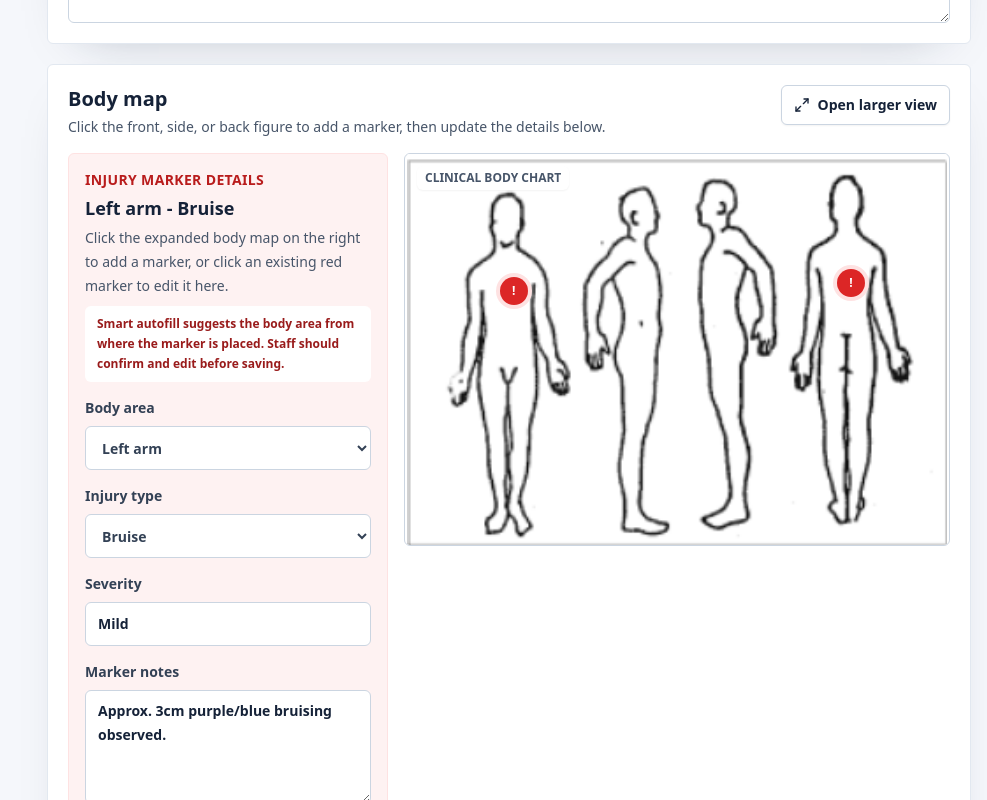
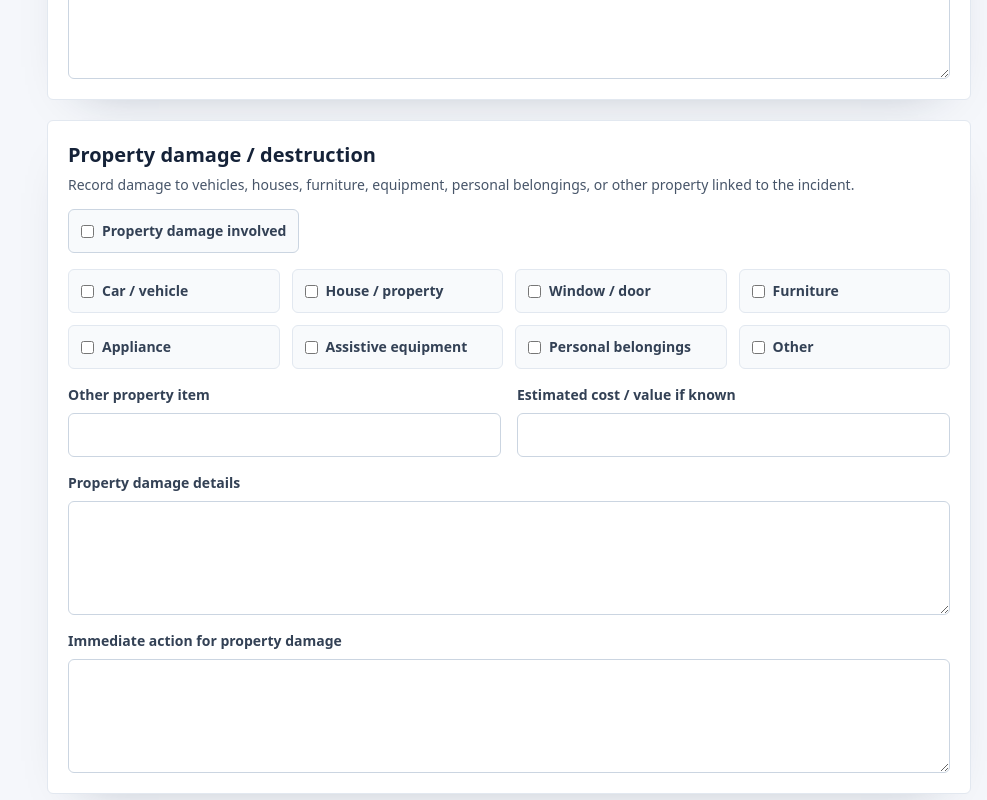
Before and after one commit to DENMWA/EMPOWER, a Next.js app: page /incidents/new in a window 1280 px wide. Shown: the part 1740-2540 px from the top of the page, without its empty margins (293-1280 px from the left). Built offline with nearby package versions, Linux system fonts and the light colour scheme; no server answers.

Commit message:
Add incident property damage capture

```diff
--- a/components/incidents/IncidentReportCollectionExport.tsx
+++ b/components/incidents/IncidentReportCollectionExport.tsx
@@ -22,6 +22,14 @@ type StoredIncidentReport = {
   notifications: string;
   followUp: string;
   managerReview: string;
+  propertyDamage?: {
+    involved: boolean;
+    items: string[];
+    otherItem: string;
+    description: string;
+    estimatedCost: string;
+    immediateAction: string;
+  };
   markers?: Array<{
     area: string;
     injury: string;
@@ -51,6 +59,14 @@ const sampleIncidentReports: StoredIncidentReport[] = [
     notifications: "Manager notified at 09:50. Case manager notified through internal handover note.",
     followUp: "Monitor pain, review bathroom threshold risk, and update the support plan if required.",
     managerReview: "Pending manager review. Consider whether escalation or reportable incident assessment is required.",
+    propertyDamage: {
+      involved: false,
+      items: [],
+      otherItem: "",
+      description: "",
+      estimatedCost: "",
+      immediateAction: ""
+    },
     markers: [
       { area: "Left arm", injury: "Bruise", severity: "Mild", notes: "Approx. 3cm purple/blue bruising observed." },
       { area: "Upper back", injury: "Redness", severity: "Mild", notes: "Approx. 4cm red area observed, no open skin." }
@@ -92,6 +108,15 @@ function formatIncidentReport(report: StoredIncidentReport) {
     ? report.attachments.map((attachment) => `${attachment.name} (${attachment.type}) - ${attachment.notes}`).join("; ")
     : "No attachments recorded.";
 
+  const propertyDamage = report.propertyDamage?.involved
+    ? [
+        `Items: ${[...(report.propertyDamage.items || []), report.propertyDamage.otherItem].filter(Boolean).join(", ") || "Not specified"}`,
+        `Details: ${report.propertyDamage.description || "Not recorded"}`,
+        `Estimated cost/value: ${report.propertyDamage.estimatedCost || "Not recorded"}`,
+        `Immediate action: ${report.propertyDamage.immediateAction || "Not recorded"}`
+      ].join("; ")
+    : "No property damage recorded.";
+
   return [
     `Incident ID: ${report.incidentId}`,
     `Date/time: ${report.date} ${report.time}`,
@@ -104,6 +129,7 @@ function formatIncidentReport(report: StoredIncidentReport) {
     `What happened: ${report.whatHappened}`,
     `Injury/harm summary: ${report.injurySummary}`,
     `Immediate response: ${report.immediateAction}`,
+    `Property damage/destruction: ${propertyDamage}`,
     `Notifications: ${report.notifications}`,
     `Follow-up: ${report.followUp}`,
     `Manager review: ${report.managerReview}`,
--- a/components/incidents/IncidentReportForm.tsx
+++ b/components/incidents/IncidentReportForm.tsx
@@ -27,6 +27,15 @@ type Attachment = {
   notes: string;
 };
 
+type PropertyDamageDetails = {
+  involved: boolean;
+  items: string[];
+  otherItem: string;
+  description: string;
+  estimatedCost: string;
+  immediateAction: string;
+};
+
 type IncidentReport = {
   incidentId: string;
   date: string;
@@ -42,13 +51,15 @@ type IncidentReport = {
   notifications: string;
   followUp: string;
   managerReview: string;
+  propertyDamage: PropertyDamageDetails;
   markers: BodyMarker[];
   attachments: Attachment[];
 };
 
-const incidentTypes = ["Fall", "Injury", "Medication incident", "Behaviour/distress incident", "Near miss", "Safeguarding concern", "Medical event", "Other"];
+const incidentTypes = ["Fall", "Injury", "Medication incident", "Behaviour/distress incident", "Property damage/destruction", "Near miss", "Safeguarding concern", "Medical event", "Other"];
 const bodyAreas = ["Head", "Face", "Neck", "Left arm", "Right arm", "Chest", "Abdomen", "Upper back", "Lower back", "Left leg", "Right leg", "Left foot", "Right foot", "Other"];
 const injuryTypes = ["Bruise", "Cut", "Swelling", "Redness", "Pain", "Scratch", "Skin tear", "Other"];
+const propertyDamageItems = ["Car / vehicle", "House / property", "Window / door", "Furniture", "Appliance", "Assistive equipment", "Personal belongings", "Other"];
 
 const initialReport: IncidentReport = {
   incidentId: "INC-2026-0007",
@@ -65,6 +76,14 @@ const initialReport: IncidentReport = {
   notifications: "Manager notified at 09:50. Case manager notified through internal handover note.",
   followUp: "Monitor pain, review bathroom threshold risk, and update the support plan if required.",
   managerReview: "Pending manager review. Consider whether escalation or reportable incident assessment is required.",
+  propertyDamage: {
+    involved: false,
+    items: [],
+    otherItem: "",
+    description: "",
+    estimatedCost: "",
+    immediateAction: ""
+  },
   markers: [
     { id: "marker-1", view: "front", x: 20, y: 35, area: "Left arm", injury: "Bruise", severity: "Mild", notes: "Approx. 3cm purple/blue bruising observed." },
     { id: "marker-2", view: "back", x: 82, y: 33, area: "Upper back", injury: "Redness", severity: "Mild", notes: "Approx. 4cm red area observed, no open skin." }
@@ -183,7 +202,26 @@ export function IncidentReportForm() {
   }
 
   function toggleType(value: string) {
-    update("incidentTypes", report.incidentTypes.includes(value) ? report.incidentTypes.filter((item) => item !== value) : [...report.incidentTypes, value]);
+    const selected = report.incidentTypes.includes(value);
+    update("incidentTypes", selected ? report.incidentTypes.filter((item) => item !== value) : [...report.incidentTypes, value]);
+    if (value === "Property damage/destruction") {
+      updatePropertyDamage({ involved: !selected });
+    }
+  }
+
+  function updatePropertyDamage(patch: Partial<PropertyDamageDetails>) {
+    update("propertyDamage", { ...report.propertyDamage, ...patch });
+  }
+
+  function togglePropertyDamageItem(value: string) {
+    const items = report.propertyDamage.items.includes(value)
+      ? report.propertyDamage.items.filter((item) => item !== value)
+      : [...report.propertyDamage.items, value];
+
+    updatePropertyDamage({ involved: true, items });
+    if (!report.incidentTypes.includes("Property damage/destruction")) {
+      update("incidentTypes", [...report.incidentTypes, "Property damage/destruction"]);
+    }
   }
 
   function addMarker(view: BodyView, x: number, y: number, area: string) {
@@ -294,6 +332,46 @@ export function IncidentReportForm() {
           <TextArea label="Notifications" value={report.notifications} onChange={(value) => update("notifications", value)} />
         </section>
 
+        <section className="grid gap-4 rounded-md border border-slate-200 bg-white p-5 shadow-soft">
+          <div className="flex flex-wrap items-start justify-between gap-3">
+            <div>
+              <h3 className="text-xl font-bold text-ink">Property damage / destruction</h3>
+              <p className="mt-1 text-sm leading-6 text-slate-600">Record damage to vehicles, houses, furniture, equipment, personal belongings, or other property linked to the incident.</p>
+            </div>
+            <label className="inline-flex min-h-11 items-center gap-2 rounded-md border border-slate-300 bg-slate-50 px-3 text-sm font-semibold text-slate-700">
+              <input
+                type="checkbox"
+                checked={report.propertyDamage.involved}
+                onChange={(event) => {
+                  const involved = event.target.checked;
+                  updatePropertyDamage({ involved });
+                  if (involved && !report.incidentTypes.includes("Property damage/destruction")) {
+                    update("incidentTypes", [...report.incidentTypes, "Property damage/destruction"]);
+                  }
+                  if (!involved && report.incidentTypes.includes("Property damage/destruction")) {
+                    update("incidentTypes", report.incidentTypes.filter((type) => type !== "Property damage/destruction"));
+                  }
+                }}
+              />
+              Property damage involved
+            </label>
+          </div>
+          <div className="grid gap-3 sm:grid-cols-2 lg:grid-cols-4">
+            {propertyDamageItems.map((item) => (
+              <label key={item} className="flex min-h-11 items-center gap-2 rounded-md border border-slate-200 bg-slate-50 px-3 text-sm font-semibold text-slate-700">
+                <input type="checkbox" checked={report.propertyDamage.items.includes(item)} onChange={() => togglePropertyDamageItem(item)} />
+                {item}
+              </label>
+            ))}
+          </div>
+          <div className="grid gap-4 md:grid-cols-2">
+            <Field label="Other property item" value={report.propertyDamage.otherItem} onChange={(value) => updatePropertyDamage({ otherItem: value })} />
+            <Field label="Estimated cost / value if known" value={report.propertyDamage.estimatedCost} onChange={(value) => updatePropertyDamage({ estimatedCost: value })} />
+          </div>
+          <TextArea label="Property damage details" value={report.propertyDamage.description} onChange={(value) => updatePropertyDamage({ description: value })} />
+          <TextArea label="Immediate action for property damage" value={report.propertyDamage.immediateAction} onChange={(value) => updatePropertyDamage({ immediateAction: value })} />
+        </section>
+
         <section className={`${bodyMapExpanded ? "border-teal-200 bg-teal-50/30" : "border-slate-200 bg-white"} grid gap-4 rounded-md border p-5 shadow-soft transition-all`}>
           <div className="flex flex-wrap items-start justify-between gap-3">
             <div>
```
